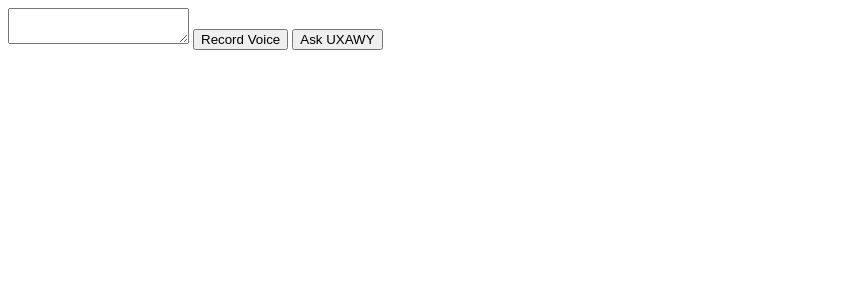
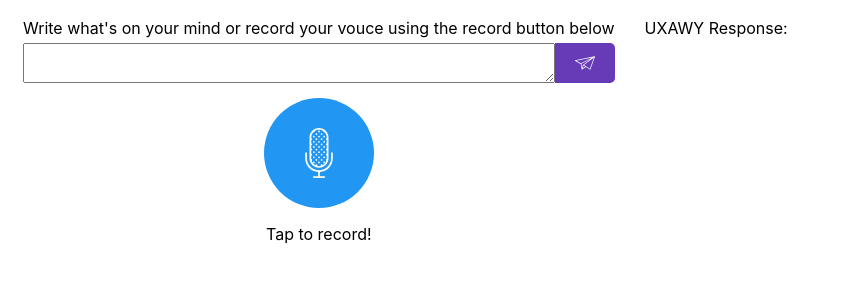
Before and after one commit to mahmoudkida/herouko-socket-app, a website: page public/index.html in a window 1280 px wide. Shown: the whole page, without its empty margins (0-842 px from the left). Drawn offline with nearby package versions, Linux system fonts and the light colour scheme; no server answers.

Commit message:
feat:add interface styles

```diff
--- a/public/index.html
+++ b/public/index.html
@@ -1,20 +1,104 @@
 <html>
 
+<head>
+    <style>
+        body{
+            font-family: -apple-system,BlinkMacSystemFont,"Segoe UI",Roboto,"Helvetica Neue",Arial,sans-serif,"Apple Color Emoji","Segoe UI Emoji","Segoe UI Symbol"
+        }
+        .container {
+            display: flex;
+            flex-direction: column;
+        }
+
+        .container .col-6 {
+            padding: 10px 15px;
+        }
+
+        @media (min-device-width: 768px) {
+            .container {
+                flex-direction: row;
+            }
+
+        }
+        .form-label {
+            display: block;
+            margin-bottom: 5px;
+        }
+
+        .record {
+            display: block;
+            background: #2196F3;
+            border: none;
+            padding: 30px;
+            border-radius: 50%;
+            margin: 15px auto;
+        }
+
+        .record:active {
+            background: #2196F3;
+        }
+
+        .record img {
+            width: 50px;
+            height: 50px;
+        }
+
+        .send-container{
+            display: flex;
+            flex-direction: row;
+        }
+
+
+        .send-container textarea{
+            flex-grow: 1;
+            resize: vertical;
+        }
+        .ask-bot {
+            background: #673AB7;
+            border: none;
+            padding: 10px 20px;
+            border-bottom-right-radius: 5px;
+            border-top-right-radius: 5px;
+        }
+        .ask-bot img {
+            height: 20px;
+            width: 20px;
+        }
+        .instructure{
+            text-align: center;
+        }
+
+    </style>
+</head>
+
 <body>
-    <div class="sm-col-6">
-    <textarea class="what"></textarea>
-    <button class="record">
-                            Record Voice
+    <div class="container">
+        <div class="col-6">
+            <label for="message" class="form-label">
+            Write what's on your mind or record your vouce using the record button below
+        </label>
+            <div class="send-container">
+            <textarea class="what" id="message"></textarea>
+            <button class="ask-bot" title="send text">
+                            <img src="images/paper-plane.svg" alt="record icon">
                         </button>
-    <button class="ask-bot">
-                            Ask UXAWY
+                </div>
+            <div>
+            <button class="record" title="record your voice">
+                            <img src="images/microphone.svg" alt="record icon">
                         </button>
+                <p class="instructure">Tap to record!</p>
 </div>
-<div class="sm-col-6">
-    <p class="bot-response">
 
-    </p>
-</div>
+        </div>
+        <div class="col-6">
+            <label>UXAWY Response:</label>
+            <p class="bot-response">
+
+            </p>
+
+        </div>
+    </div>
     <script src="/socket.io/socket.io.js"></script>
     <script>
         var socket = io();
```
Also changed, not shown: public/bot.html (deleted, +0 -74 lines), public/images/microphone.svg (added), public/images/paper-plane.svg (added).
